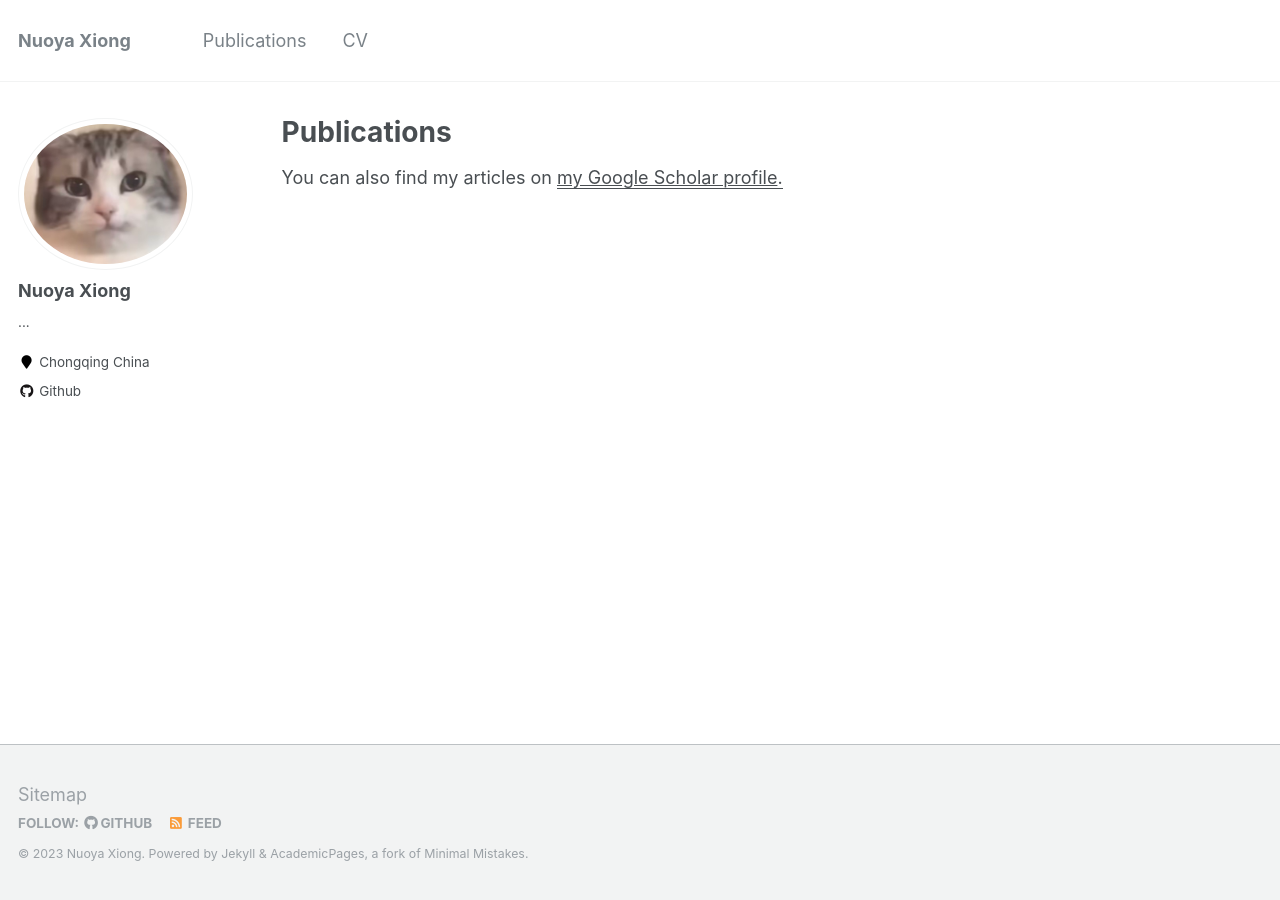
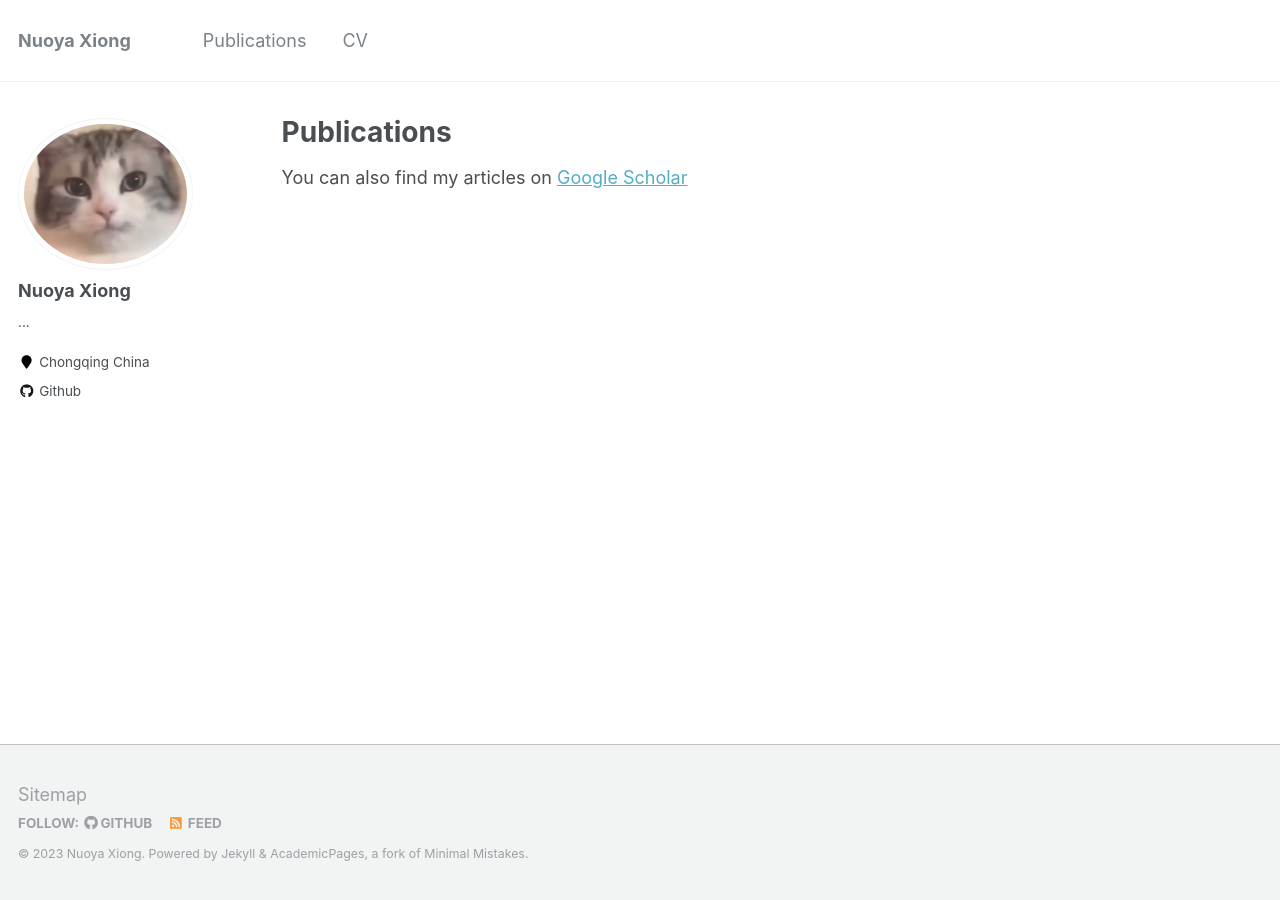
Before and after one commit to xiongny/xiongny.github.io, a Jekyll site: the page built from _pages/publications.md, in a window 1280 px wide. Built offline with Jekyll 4.4.1, drawn with Linux system fonts in a browser that asks for light colours.

Commit message:
Update publications.md

```diff
--- a/_pages/publications.md
+++ b/_pages/publications.md
@@ -5,8 +5,7 @@ permalink: /publications/
 author_profile: true
 ---
 
-You can also find my articles on <u><a href="{{author.googlescholar}}">my Google Scholar profile</a>.</u>
-
+You can also find my articles on [Google Scholar](https://scholar.google.com/citations?user=K7Q4GWQAAAAJ&hl=zh-CN)
 
 {% include base_path %}
 
```
